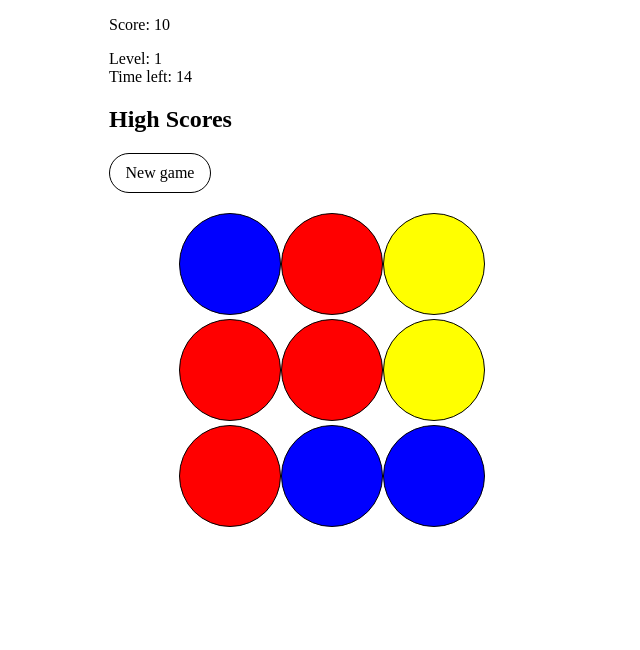
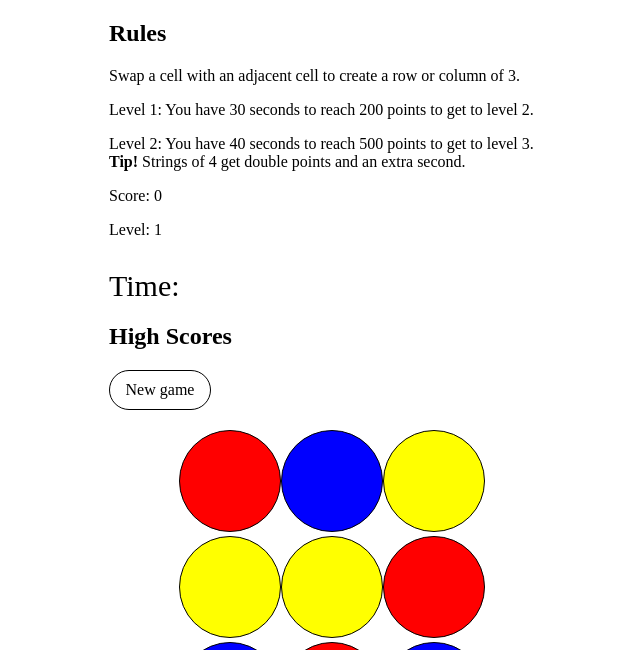
Before and after one commit to bedeviere/gem-match-game, a PHP site: page / in a window 1280 px wide. Shown: the top 650 px of the page, without its empty margins (306-946 px from the left). Run offline with PHP 8.4, Linux system fonts and the light colour scheme; some libraries are stand-ins or nearby versions.

Commit message:
Selecting 4 in a row gives an extra second of time

```diff
--- a/css/style.css
+++ b/css/style.css
@@ -11,7 +11,11 @@ body {
 .level2 {
   width: 410px;
 }
-#resetBtn {
+#timer {
+  margin-top: 30px;
+  font-size: 30px;
+}
+.btn {
   border: 1px solid black;
   border-radius: 60px;
   margin: 20px 0;
--- a/index.html
+++ b/index.html
@@ -9,6 +9,11 @@
 </head>
 <body>
   <section id="controlPanel">
+    <h2>Rules</h2>
+    <p>Swap a cell with an adjacent cell to create a row or column of 3.</p>
+    <p>Level 1: You have 30 seconds to reach 200 points to get to level 2.</p>
+    <p>Level 2: You have 40 seconds to reach 500 points to get to level 3. <strong>Tip!</strong> Strings of 4 get double points and an extra second.</p>
+
     <div class="score"><p>Score: <span id=score></span></p></div>
     <div class="level">Level: <span id="level"></span></div>
     <div id="timer">Time: </div>
@@ -16,7 +21,7 @@
       <h2>High Scores</h2>
       <div id="highScores"></div>
     </div>
-    <div id="resetBtn">New game</div>
+    <div id="resetBtn" class="btn">New game</div>
   </section>
   <div id="board">
     <ul id="#cells">
--- a/js/app.js
+++ b/js/app.js
@@ -5,15 +5,14 @@ game = {
     game.gameActive = true;
     this.currentLevel = level; //  CURRENT LEVEL!!
 
-    this.$levelDisplay = $('#level').text(this.currentLevel);
+    var $levelDisplay = $('#level').text(this.currentLevel);
     $('#board').removeClass("level1 level2").addClass("level"+this.currentLevel);
 
-    this.generateGrid(level);
 
     this.time = 0;
     game.l1Score ? game.score = game.l1Score : game.score = 0;
     this.$scoreBoard = $('#score').text(this.score);
-    this.clickCounter = 0;
+    this.clickCounter = -1;
     this.a = ""; // id of 1st selected cell
     this.b = "";
     this.aIndex = ""; // index of 1st selected cell
@@ -22,70 +21,70 @@ game = {
     this.bClass = "";
     this.tempClass = "";
 
+    this.generateBoard(level);
+    this.addBoardClickEvent();
+    this.addBoardResetEvent();
+    this.checkBoard();
+
+  },
+  generateBoard: function(level){
+    this.grid =[];
+    var choice = "";
+
+    if (level === 1){
+      this.numCells = 9;
+      this.colors = ["yellow","blue","red"];
+    } else if (level === 2){
+      this.startTimer(45);
+      this.clearBoard();
+      this.numCells = 16;
+      this.colors = ["yellow","blue","red","purple"];
+    }
+
+    for (var i=0;i<this.numCells;i++){
+
+      var randCol = [Math.floor(Math.random() * this.colors.length)];
+      choice = this.colors[randCol];
+      this.grid.push(this.colors[randCol]);
+    }
+
+    var $ul = $('ul');
+    $.each(this.grid, function(i, cellClass){
+      $ul.append("<li id='"+ i +"' class='"+ cellClass +"'></li>");
+    });
+  },
+  addBoardClickEvent: function(){
+    $('li').on('click', function(){
+      game.updateClickCounter(this);
+    });
+  },
+  addBoardResetEvent: function(){
     $('#resetBtn').off('click').on('click', function(){
       game.score = 0;
       game.l1Score = 0;
       game.clearBoard();
       game.init(1);
     });
-
-
-    var $ul = $('ul');
-    $.each(this.grid, function(i, cellClass){
-      $ul.append("<li id='"+ i +"' class='"+ cellClass +"'></li>");
-    });
-
-    //   add click listener
-    $('li').on('click', function(){
-      this.cellIndex = parseFloat(this.id);
-      game.updateClickCounter(this);
-    });
-
-    this.checkBoard();
-
   },
   clearBoard: function(){
     return $('ul').empty();
   },
-  generateGrid: function(level){
-    this.grid =[];
-    var choice = "";
-
-    if (level === 1){
-      this.startTimer(20);
-      this.numCells = 9;
-      this.colors = ["yellow","blue","red"];
-    } else if (level === 2){
-      this.startTimer(30);
-      this.clearBoard();
-      this.numCells = 16;
-      this.colors = ["yellow","blue","red","purple"];
-    }
-
-    for (var i=0;i<this.numCells;i++){
-      var randCol = [Math.floor(Math.random() * this.colors.length)];
-      choice = this.colors[randCol];
-      this.grid.push(this.colors[randCol]);
-    }
-
-  },
   startTimer: function(seconds){
-    clearTimeout(this.t);
+    clearTimeout(game.t);
 
     $timerDiv = $('#timer');
     $highScores = $('#highScores');
-    var time = seconds;
+    game.time = seconds;
 
-    this.t = setInterval(function() {
-      time--;
-      $timerDiv.text('Time left: '+time);
+    game.t = setInterval(function() {
+      game.time--;
+      $timerDiv.text('Time left: '+game.time);
 
-      if(time === 0) {
+      if(game.time === 0) {
         clearTimeout(game.t);
         game.gameActive = false;
-        $timerDiv.html("GAME OVER!<p>Score: "+game.score+"</p>");
+        $timerDiv.html("GAME OVER!");
         $highScores.append('<p>'+game.score+'</p>');
-        // alert("Game over");
       }
     }, 1000);
   },
@@ -94,18 +93,23 @@ game = {
     if (!game.gameActive) {
       return;
     }
-    this.currentClass = e.className;
+    var currentClass = e.className;
     this.cellIndex = parseFloat(e.id);
 
     this.clickCounter ++;
 
+    if (this.clickCounter === 0){ // Set timer to start on first cell click
+      this.startTimer(30);
+      this.clickCounter ++;
+    }
+
     if (this.clickCounter === 1){
-      this.aClass = this.currentClass;
+      this.aClass = currentClass;
       this.aIndex = this.cellIndex;
       this.a = e;
 
-    } else if (this.clickCounter >= 2) {
-      this.bClass = this.currentClass;
+    } else if (this.clickCounter === 2) {
+      this.bClass = currentClass;
       this.bIndex = this.cellIndex;
       this.b = e;
 
@@ -115,23 +119,22 @@ game = {
         {
           this.updateGridDisplay();
         }
-        else {
-          console.log("NO MOVE");
-        }
+        // else {
+        //   console.log("NO MOVE");
+        // }
       } else if (this.currentLevel === 2){
         if (this.bIndex === this.aIndex + 4 || this.bIndex === this.aIndex -4 || this.bIndex === this.aIndex-1 || this.bIndex === this.aIndex + 1)
         {
           this.updateGridDisplay();
         }
-        else {
-          console.log("NO MOVE");
-        }
+        // else {
+        //   console.log("NO MOVE");
+        // }
       }
       this.clickCounter = 0;
     }
   },
   updateGridDisplay : function(){
-
     this.tempClass = this.aClass;
     this.a.className = this.bClass;
     this.b.className = this.tempClass;
@@ -140,10 +143,9 @@ game = {
   updateGridArray: function (){
     this.grid.splice(this.aIndex,1,this.bClass);
     this.grid.splice(this.bIndex,1,this.aClass);
-    this.row1 = this.grid.slice(0,3);
-    this.row2 = this.grid.slice(3,6);
-    this.row3 = this.grid.slice(6,9);
-    // this.checkRowsForWin();
+    this.row1 = this.grid.slice(0,3); // needed?
+    this.row2 = this.grid.slice(3,6); // needed?
+    this.row3 = this.grid.slice(6,9); // needed?
     this.checkBoard();
   },
   randCol: function(){
@@ -275,7 +277,8 @@ game = {
 
             // Update score and scoreboard
             match = true;
-            game.score += 15;
+            game.score += 20;
+            game.time += 1;
             game.$scoreBoard.text(game.score);
           }
           else if (paircount === 2){
@@ -289,8 +292,6 @@ game = {
               match = true;
               game.score += 10;
               game.$scoreBoard.text(game.score);
-              // console.log("REMOVE row.... ");
-              // console.log("Update score.... ");
 
               a = game.randCol();
               b = game.randCol();
@@ -384,7 +385,6 @@ game = {
       game.reCheckRow = false;
     }
 
-    // console.log("Temp Grid: "+gridTemp);
     self.grid = gridTemp;
   },
   checkColsForWinL1: function(){
@@ -486,7 +486,8 @@ game = {
 
             // Update score and scoreboard
             match = true;
-            game.score += 15;
+            game.score += 20;
+            game.time += 1;
           }
           else if (paircount === 2){
             // Update score and scoreboard
@@ -536,7 +537,9 @@ game = {
     var self = this;
 
     $.each($('li'), function(i, li){
-      $(li).removeClass("red blue yellow").addClass(self.grid[i]);
+      setTimeout(function(){
+        $(li).removeClass("red blue yellow").addClass(self.grid[i]);
+      },1000);
     });
   },
   updateGridL2: function (){
@@ -553,15 +556,15 @@ game = {
     if (game.currentLevel === 1){
 
       // If reached points count, move to next level
-      if (game.score >= 100) {
+      if (game.score >= 70) {
         game.clearBoard();
         game.l1Score = game.score;
         game.init(2); // level 2
       } else {
         game.checkRowsForWinL1();
-        setTimeout(game.updateGridL1(),1000);
+        game.updateGridL1();
         game.checkColsForWinL1();
-        setTimeout(game.updateGridL1(),1000);
+        game.updateGridL1();
       }
     } else if (game.currentLevel === 2){
       game.checkRowsForWinL2();
```
